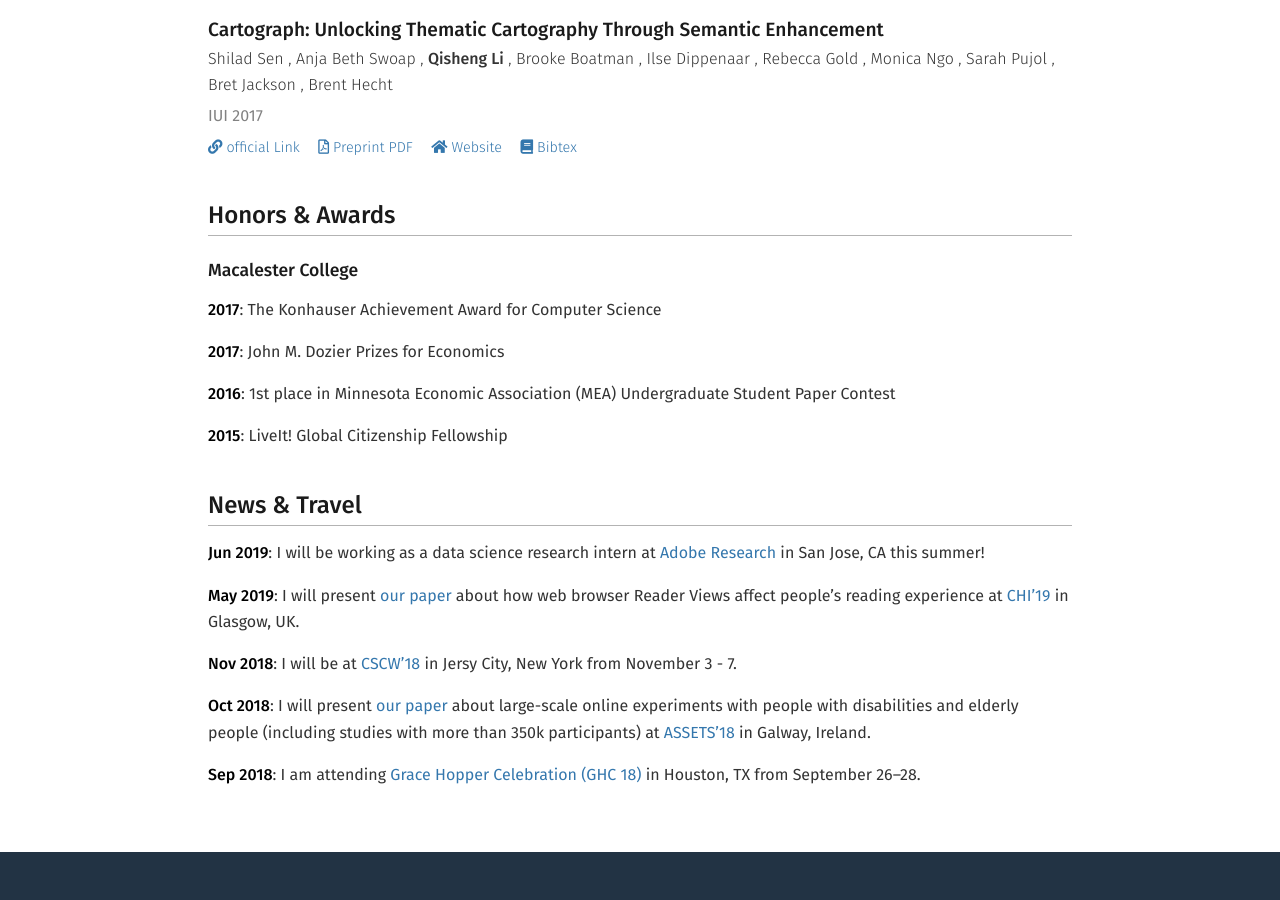
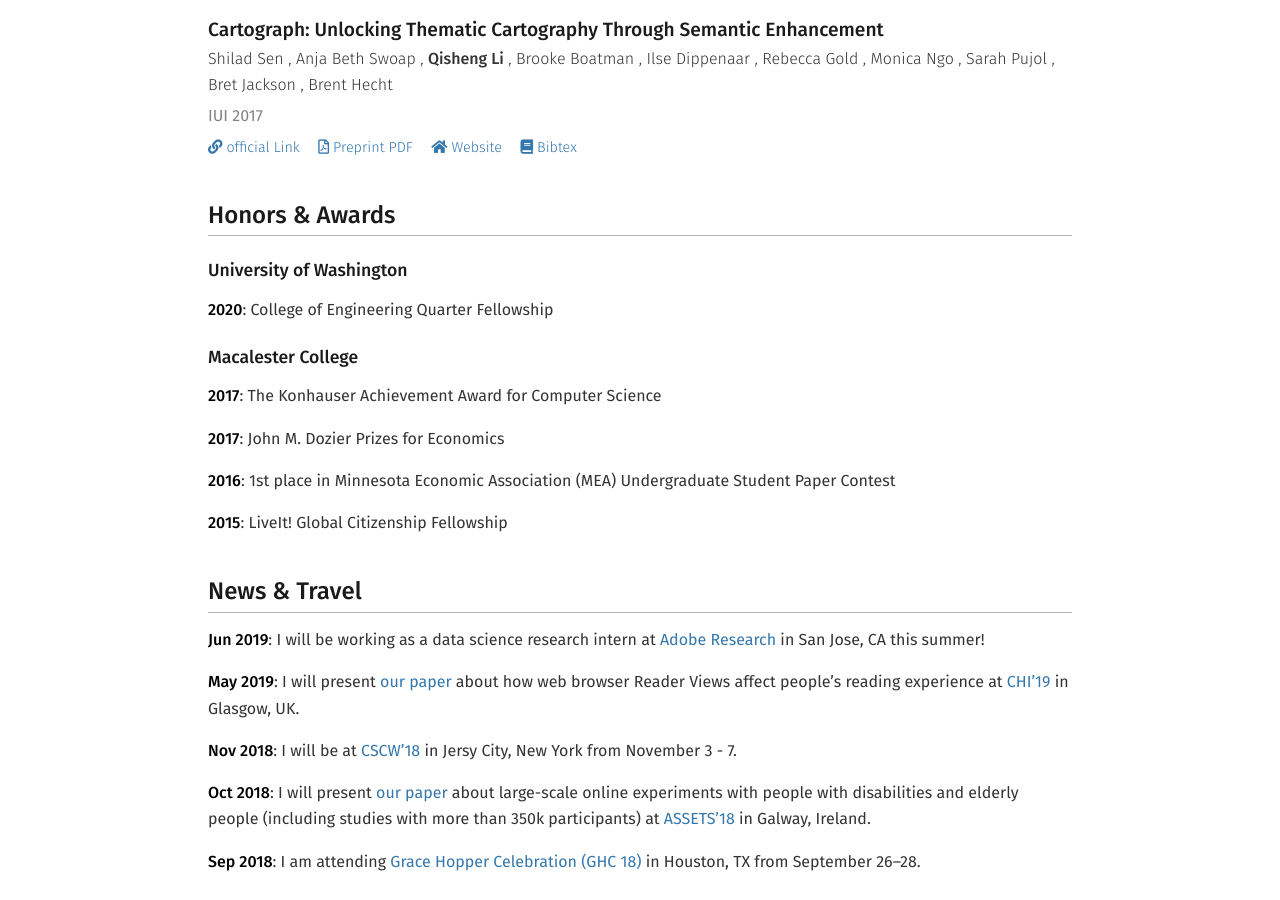
Before and after one commit to QishengLi/my_website, a Jekyll site: the page built from index.md, in a window 1280 px wide and 900 px high, scrolled down 2168 px. Built offline with Jekyll 4.4.1, drawn with Linux system fonts in a browser that asks for light colours; nearby versions of some CDN libraries.

Commit message:
+ award; cv

```diff
--- a/_data/awards.yml
+++ b/_data/awards.yml
@@ -1,3 +1,7 @@
+- title: College of Engineering Quarter Fellowship
+  description:
+  date: 2020-08-31
+  institution: University of Washington
 
 - title: The Konhauser Achievement Award for Computer Science
   description:
--- a/index.md
+++ b/index.md
@@ -62,7 +62,7 @@ For more details, please check out my [CV][cv].
 {% assign awardinsts = site.data.awards | group_by:"institution" %}
 {% for institution in awardinsts%}
 ##### {{institution.name}}
-{% for award in site.data.awards %}
+{% for award in institution.items %}
   {% include awards.html award=award %}
 {% endfor %}
 {% endfor %}
```
Also changed, not shown: 1 other file.
